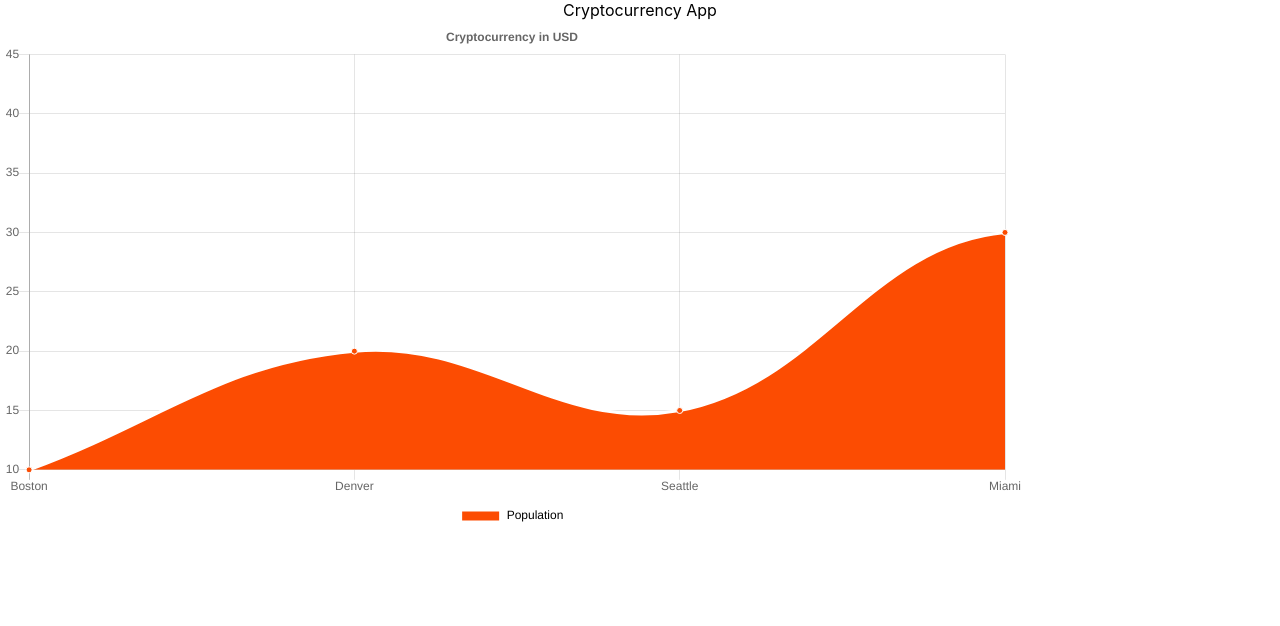
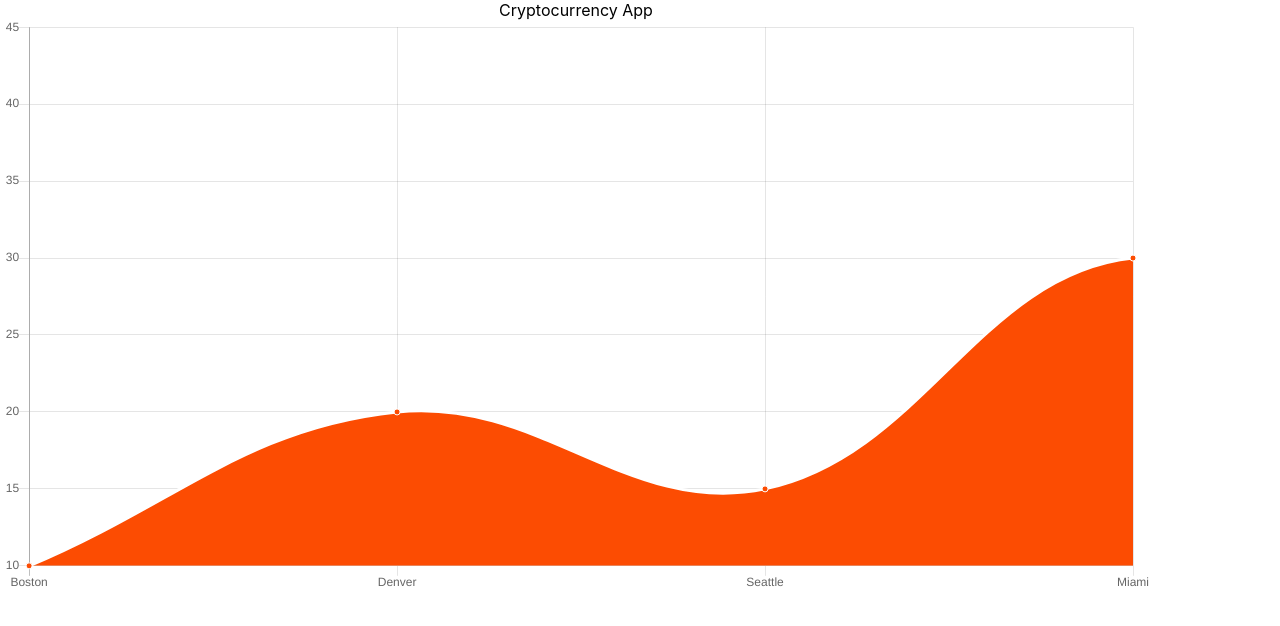
Before and after one commit to bee-squared/cryptocurrency, a React (Create React App) app: page / in a window 1280 px wide. Shown: the top 626 px of the page. Built offline with nearby package versions, Linux system fonts and the light colour scheme.

Commit message:
initialize componentWillMount and getChartData functions

```diff
--- a/src/App.jsx
+++ b/src/App.jsx
@@ -2,15 +2,32 @@
 import './App.scss';
 import Chart from './components/chart/chart'
 
-function App() {
+class App extends React.Component {
+  constructor(props) {
+    super(props);
+    this.state = {
+      chartData: {},
+    }
+  }
+
+  componentWillMount() {
+    this.getChartData();
+  }
+
+  getChartData = () => {
+
+  }
+
+  render() {
     return (
       <div className="App">
         <div>Cryptocurrency App</div>
-      <div>
+        <div className="chartContainer">
           <Chart />
         </div>
       </div>
     );
   }
+}
 
 export default App;
--- a/src/App.scss
+++ b/src/App.scss
@@ -1,3 +1,9 @@
 .App {
   text-align: center;
+  width: 90vw;
 }
+
+.chartContainer {
+  justify-self: center;
+  width: 100%;
+}
--- a/src/components/chart/chart.jsx
+++ b/src/components/chart/chart.jsx
@@ -18,23 +18,35 @@
     }
   }
 
+  static defaultProps = {
+    displayTitle: true,
+    displayLegend: true,
+    legendPosition: 'bottom',
+  }
+
   render () {
+    let {
+      displayTitle,
+      displayLegend,
+      legendPosition
+    } = this.state;
     return (
-        <div className="chartContainer">
+      <div className="chart">
         <Line
           data={this.state.chartData}
           options={{
             title: {
-                display: true,
+              display: displayTitle,
               text:'Cryptocurrency in USD',
               position: 'top',
               align: 'left'
             },
             legend: {
-                display: true,
-                position: 'bottom',
+              display: displayLegend,
+              position: legendPosition,
               labels: {
-                  fontColor: 'black'
+                fontColor: 'black',
+                fontSize: 25,
               }
             },
             layout: {
--- a/src/components/chart/chart.scss
+++ b/src/components/chart/chart.scss
@@ -1,5 +1,4 @@
-.chartContainer {
+.chart {
   display: flex;
   justify-content: center;
-  width: 80vw;
 }
--- a/src/index.scss
+++ b/src/index.scss
@@ -3,7 +3,7 @@
 }
 
 body {
-  margin: 0;
+  margin: auto;
   font-family: -apple-system, BlinkMacSystemFont, 'Segoe UI', 'Roboto', 'Oxygen',
     'Ubuntu', 'Cantarell', 'Fira Sans', 'Droid Sans', 'Helvetica Neue',
     sans-serif;
```
Lines whose indentation alone changed are shown as unchanged.
